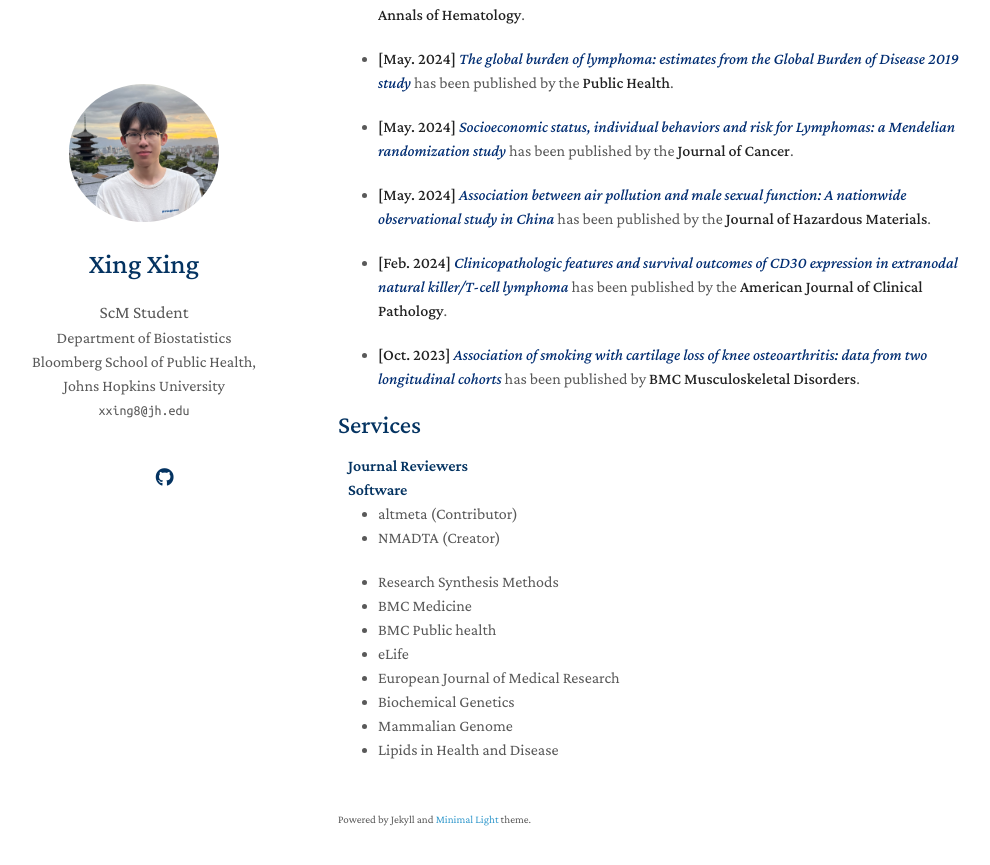
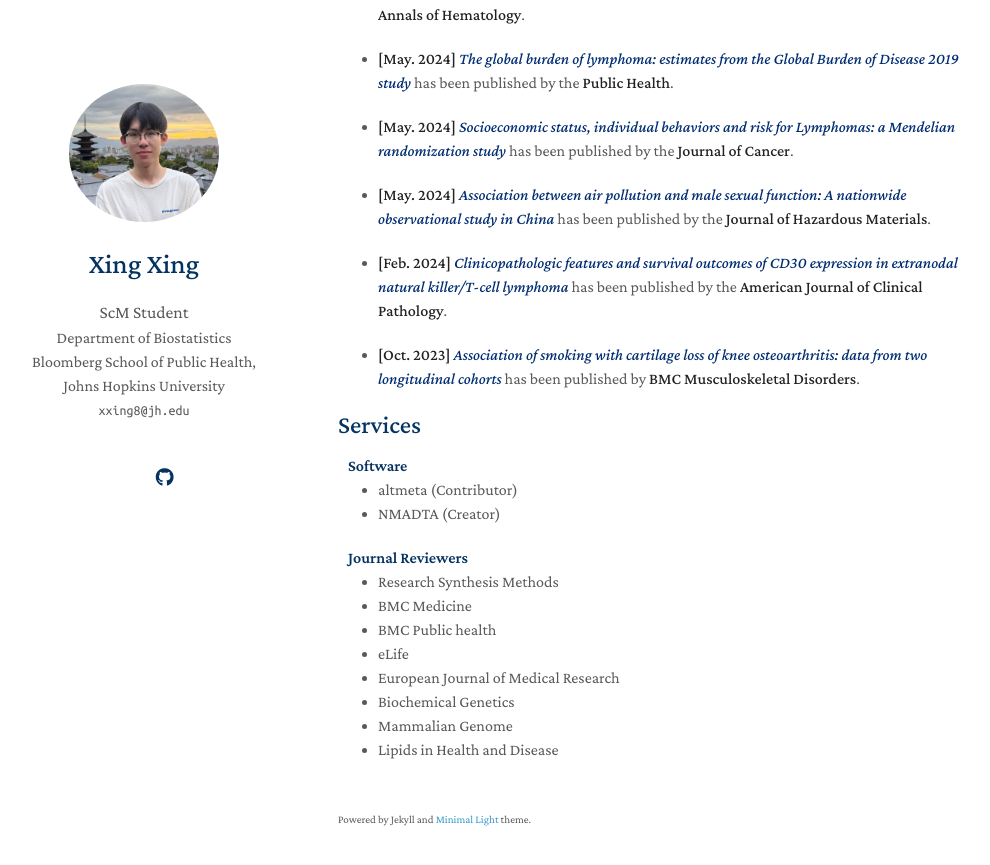
Before and after one commit to KevinXing3/kevinXing3.github.io, a Jekyll site: the page built from index.md, in a window 1280 px wide and 900 px high, scrolled down 3506 px. Shown: the top 865 px of the window, without its empty margins (132-1122 px from the left). Built offline with Jekyll 4.4.1, drawn with Linux system fonts in a browser that asks for light colours; nearby versions of some CDN libraries; a style sheet for code colours, icons or effects is not loaded; our own code applies the rules of GitHub Pages for plain Markdown files; part of the change alters nothing that is shown.

Commit message:
Update services.md

```diff
--- a/_includes/services.md
+++ b/_includes/services.md
@@ -1,6 +1,4 @@
 ## Services
-
-<h4 style="margin:0 10px 0;">Journal Reviewers</h4>
 
 <h4 style="margin:0 10px 0;">Software</h4>
 <ul style="margin:0 0 20px;">
@@ -8,6 +6,7 @@
   <li>NMADTA (Creator)</li>
 </ul>
 
+<h4 style="margin:0 10px 0;">Journal Reviewers</h4>
 <ul style="margin:0 0 20px;">
   <li>Research Synthesis Methods</li>
   <li>BMC Medicine</li>
```
